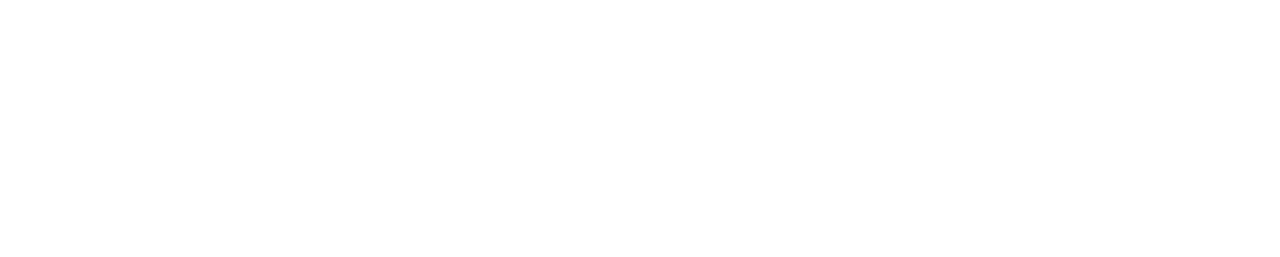
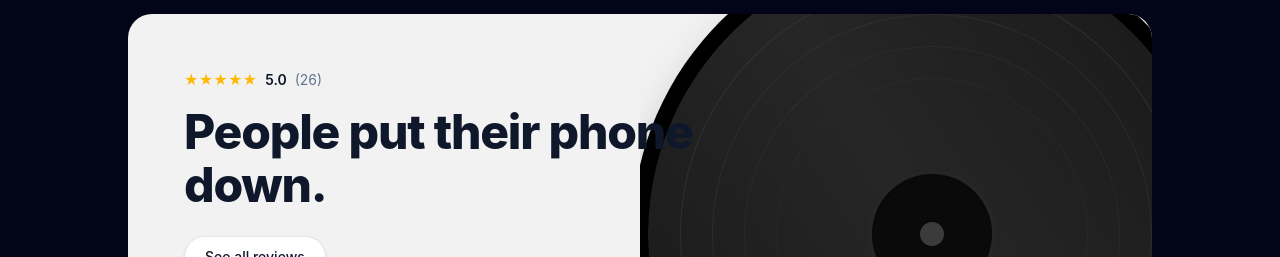
Before and after one commit to neducod/Ufedo-website, a React (Vite) app: page / in a window 1280 px wide. Shown: the part 3784-4041 px from the top of the page. Before the commit the page ends 3731 px from the top, so only its background shows below. Built offline with nearby package versions, Linux system fonts and the light colour scheme.

Commit message:
importedtestimonials

```diff
--- a/src/App.jsx
+++ b/src/App.jsx
@@ -9,6 +9,7 @@
 import About from './pages/About'
 import Process from './pages/Process'
 import Slideshow from './pages/Slideshow'
+import TestimonialSection from './pages/Testimonial'
 
 function App() {
 
@@ -41,6 +42,7 @@
           <About/>
           <Process/>
           <Slideshow/>
+          <TestimonialSection/>
         </div>
       </div>
 
```
